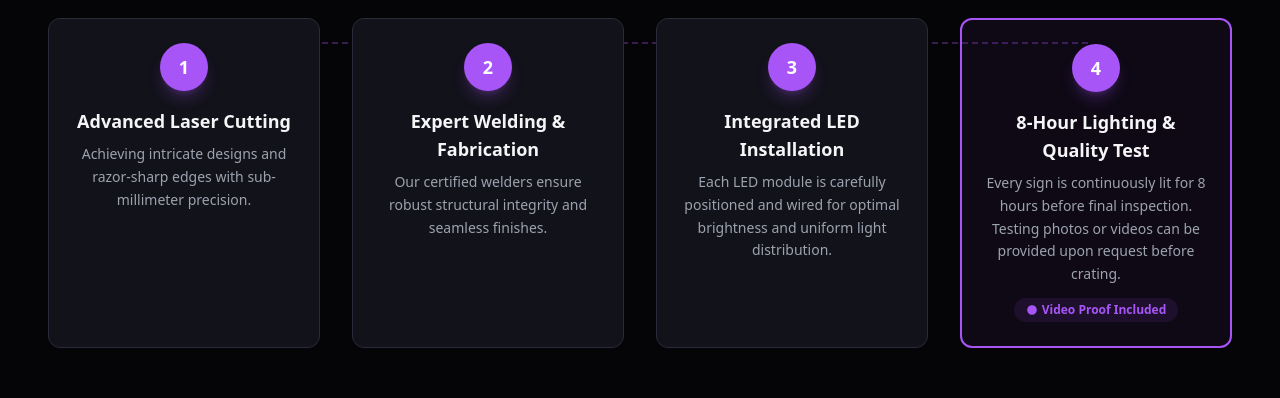
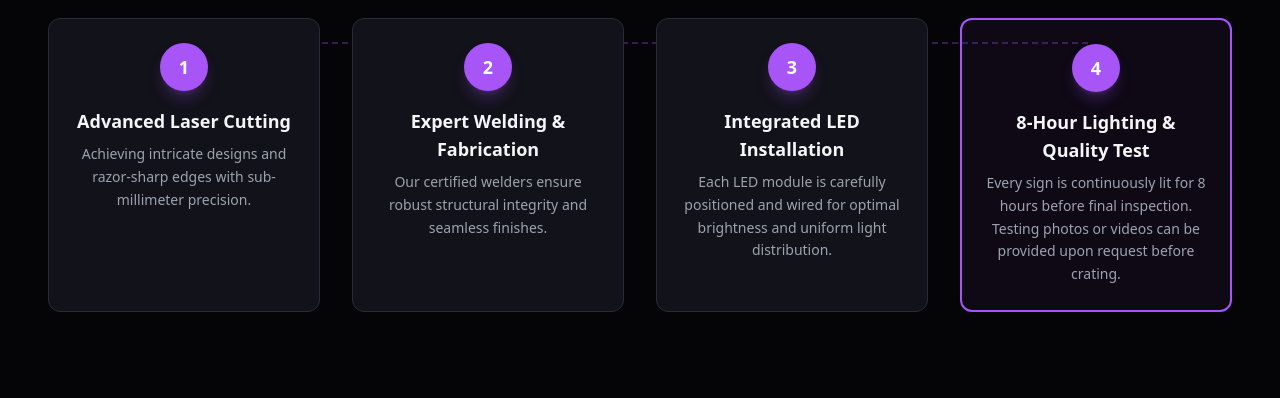
Before and after one commit to dagonli/yulux, a Next.js app in the folder web/: page /custom-lightbox-signs in a window 1280 px wide. Shown: the part 3318-3716 px from the top of the page. Built offline with nearby package versions, Linux system fonts and the light colour scheme; no server answers.

Commit message:
modify by sofia 0821

```diff
--- a/web/components/shared/PrecisionManufacturing.tsx
+++ b/web/components/shared/PrecisionManufacturing.tsx
@@ -64,14 +64,6 @@ export function PrecisionManufacturing() {
                 <p className="mt-2 text-sm leading-relaxed text-muted">
                   {step.description}
                 </p>
-                {step.highlight && (
-                  <div className="mt-3 inline-flex items-center gap-1 rounded-full bg-accent/10 px-3 py-1 text-xs font-semibold text-accent">
-                    <svg className="h-3 w-3" fill="currentColor" viewBox="0 0 20 20">
-                      <path d="M10 18a8 8 0 100-16 8 8 0 000 16zM9.555 7.168A1 1 0 008 8v4a1 1 0 001.555.832l3-2a1 1 0 000-1.664l-3-2z" />
-                    </svg>
-                    Video Proof Included
-                  </div>
-                )}
               </div>
             ))}
           </div>
--- a/web/content/about.ts
+++ b/web/content/about.ts
@@ -41,7 +41,7 @@ export const ABOUT_SECTIONS = [
   {
     id: "closing",
     headline: "Let's Build Something Brilliant Together.",
-    body: 'Whether you are a startup looking for your first "Good Vibes" neon or a global franchise requiring a thousand channel letters, our mission remains the same: to provide the most reliable, beautiful, and technically superior signage on the planet.',
+    body: 'Whether you are a startup looking for your first "Good Vibes" neon or ordering a single custom sign or planning signage for multiple locations, our mission remains the same: to provide the most reliable, beautiful, and technically superior signage on the planet.',
     ctas: [
       { label: "Explore Our Craftsmanship", href: "/channel-letters-logos" },
       { label: "Start Your Custom Project", href: "/get-a-quote" },
```
